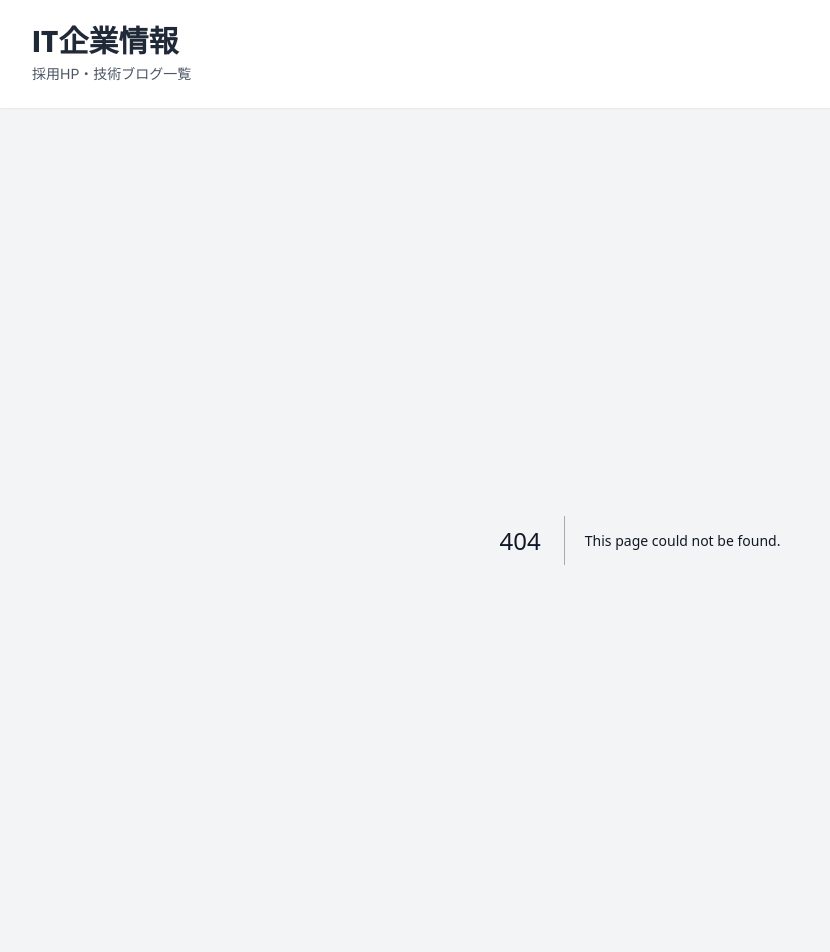
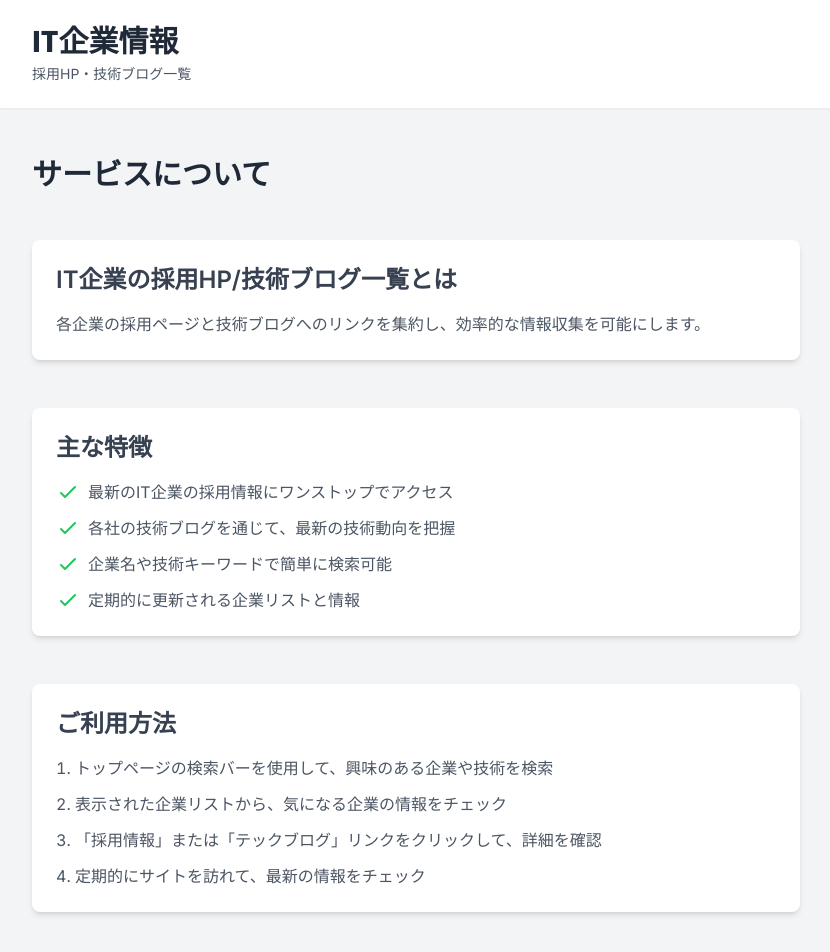
Before and after one commit to KotaNakamura96/tech-recruit-indexes, a Next.js app: page /about in a window 1280 px wide. Before the commit this address had no page. Shown: the top 952 px of the page, without its empty margins (0-830 px from the left). Built offline with nearby package versions, Linux system fonts and the light colour scheme.

Commit message:
ヘッダーのルートパス遷移追加&フッターのサービスについてページ設置

```diff
--- /dev/null
+++ b/src/app/about/layout.tsx
@@ -0,0 +1,17 @@
+import type { Metadata } from 'next';
+
+export const metadata: Metadata = {
+    title: 'サービスについて | IT企業の採用HP/技術ブログ一覧',
+    description:
+        'IT企業の採用情報と技術ブログを簡単に見つけられるサービスの詳細説明ページです。',
+};
+
+const AboutLayout = ({ children }: { children: React.ReactNode }) => {
+    return (
+        <div className="container mx-auto">
+            <div className="max-w-3xl">{children}</div>
+        </div>
+    );
+};
+
+export default AboutLayout;
--- /dev/null
+++ b/src/app/about/page.tsx
@@ -0,0 +1,80 @@
+import Link from 'next/link';
+
+export default function AboutPage() {
+    return (
+        <div className="py-4 space-y-12">
+            <h1 className="text-3xl font-bold mb-6 text-gray-800">
+                サービスについて
+            </h1>
+
+            <section className="bg-white rounded-lg shadow-md p-6">
+                <h2 className="text-2xl font-semibold mb-4 text-gray-700">
+                    IT企業の採用HP/技術ブログ一覧とは
+                </h2>
+                <p className="text-gray-600">
+                    各企業の採用ページと技術ブログへのリンクを集約し、効率的な情報収集を可能にします。
+                </p>
+            </section>
+
+            <section className="bg-white rounded-lg shadow-md p-6">
+                <h2 className="text-2xl font-semibold mb-4 text-gray-700">
+                    主な特徴
+                </h2>
+                <ul className="space-y-3">
+                    {[
+                        '最新のIT企業の採用情報にワンストップでアクセス',
+                        '各社の技術ブログを通じて、最新の技術動向を把握',
+                        '企業名や技術キーワードで簡単に検索可能',
+                        '定期的に更新される企業リストと情報',
+                    ].map((feature, index) => (
+                        <li
+                            key={index}
+                            className="flex items-center text-gray-600"
+                        >
+                            <svg
+                                className="w-6 h-6 mr-2 text-green-500"
+                                fill="none"
+                                stroke="currentColor"
+                                viewBox="0 0 24 24"
+                                xmlns="http://www.w3.org/2000/svg"
+                            >
+                                <path
+                                    strokeLinecap="round"
+                                    strokeLinejoin="round"
+                                    strokeWidth="2"
+                                    d="M5 13l4 4L19 7"
+                                ></path>
+                            </svg>
+                            <span>{feature}</span>
+                        </li>
+                    ))}
+                </ul>
+            </section>
+
+            <section className="bg-white rounded-lg shadow-md p-6">
+                <h2 className="text-2xl font-semibold mb-4 text-gray-700">
+                    ご利用方法
+                </h2>
+                <ol className="list-decimal list-inside space-y-3">
+                    {[
+                        'トップページの検索バーを使用して、興味のある企業や技術を検索',
+                        '表示された企業リストから、気になる企業の情報をチェック',
+                        '「採用情報」または「テックブログ」リンクをクリックして、詳細を確認',
+                        '定期的にサイトを訪れて、最新の情報をチェック',
+                    ].map((step, index) => (
+                        <li key={index} className="text-gray-600">
+                            {step}
+                        </li>
+                    ))}
+                </ol>
+            </section>
+
+            <Link
+                href="/"
+                className="inline-block bg-blue-500 hover:bg-blue-600 text-white font-bold py-2 px-4 rounded"
+            >
+                ← トップページに戻る
+            </Link>
+        </div>
+    );
+}
--- a/src/app/components/Header.tsx
+++ b/src/app/components/Header.tsx
@@ -1,3 +1,4 @@
+import Link from 'next/link';
 import { poppins } from '@/app/layout';
 
 const Header = () => {
@@ -5,6 +6,7 @@ const Header = () => {
         <header className="bg-white shadow-sm">
             <div className="container mx-auto px-4 sm:px-6 lg:px-8 py-6">
                 <div className="flex items-center justify-between">
+                    <Link href="/" className="block">
                         <div>
                             <h1
                                 className={`${poppins.className} text-2xl sm:text-3xl font-bold text-gray-800`}
@@ -15,6 +17,7 @@ const Header = () => {
                                 採用HP・技術ブログ一覧
                             </p>
                         </div>
+                    </Link>
                 </div>
             </div>
         </header>
```
Lines whose indentation alone changed are shown as unchanged.
